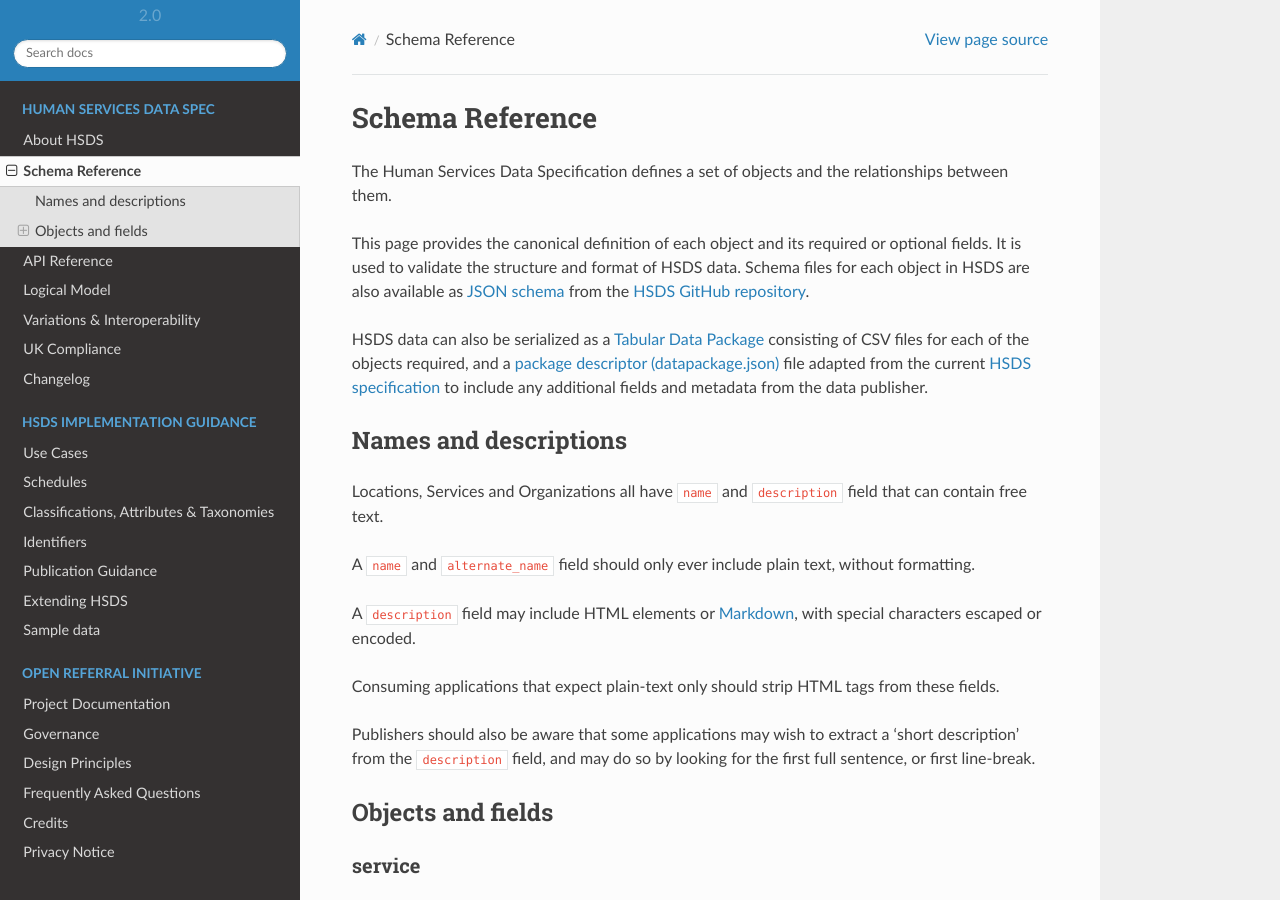
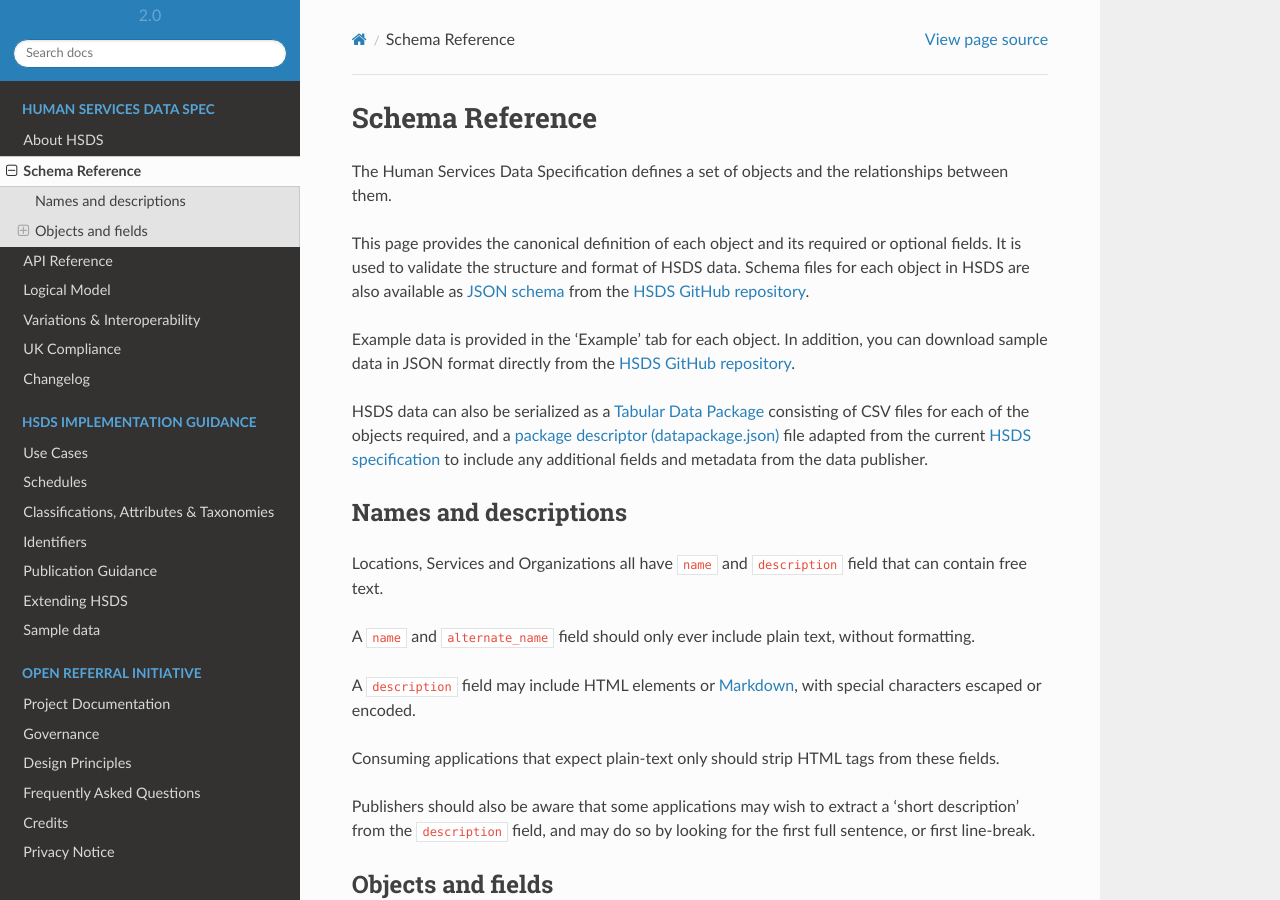
Before and after one commit to openreferral/specification, a Sphinx documentation site: the page built from docs/hsds/schema_reference.md, in a window 1280 px wide and 900 px high. Built offline with Sphinx 7.4.7 and the Read the Docs theme 2.0.0, drawn with Linux system fonts in a browser that asks for light colours; a script that is not in the unit is left out; comment, search, counter and statistics services are not loaded.

Commit message:
update sample data

```diff
--- a/docs/hsds/schema_reference.md
+++ b/docs/hsds/schema_reference.md
@@ -7,7 +7,9 @@ Schema Reference
 
 The Human Services Data Specification defines a set of objects and the relationships between them.
 
-This page provides the canonical definition of each object and its required or optional fields. It is used to validate the structure and format of HSDS data. Schema files for each object in HSDS are also available as [JSON schema](https://json-schema.org/) from the [HSDS GitHub repository](https://github.com/openreferral/specification/tree/3.0-dev/schema).
+This page provides the canonical definition of each object and its required or optional fields. It is used to validate the structure and format of HSDS data. Schema files for each object in HSDS are also available as [JSON schema](https://json-schema.org/) from the [HSDS GitHub repository](https://github.com/openreferral/specification/tree/3.0-dev/examples).
+
+Example data is provided in the 'Example' tab for each object. In addition, you can download sample data in JSON format directly from the [HSDS GitHub repository](https://github.com/openreferral/specification/tree/3.0-dev/schema).
 
 HSDS data can also be serialized as a [Tabular Data Package](http://specs.frictionlessdata.io/tabular-data-package/) consisting of CSV files for each of the objects required, and a [package descriptor (datapackage.json)](http://specs.frictionlessdata.io/tabular-data-package/#specification) file adapted from the current [HSDS specification](../../datapackage.json) to include any additional fields and metadata from the data publisher.
 
```
